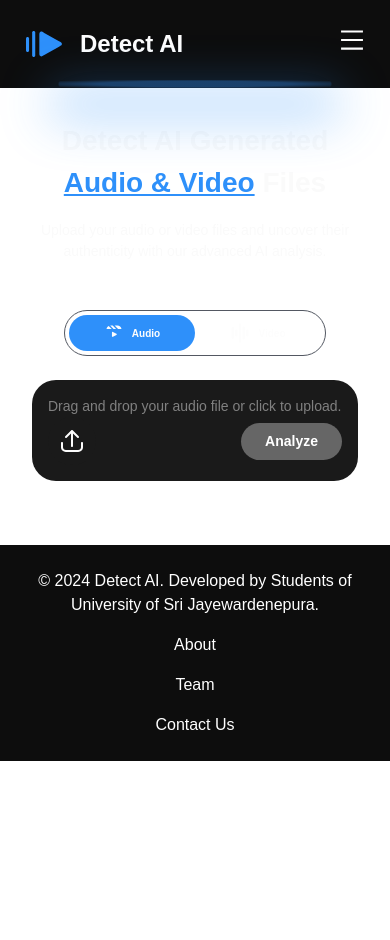
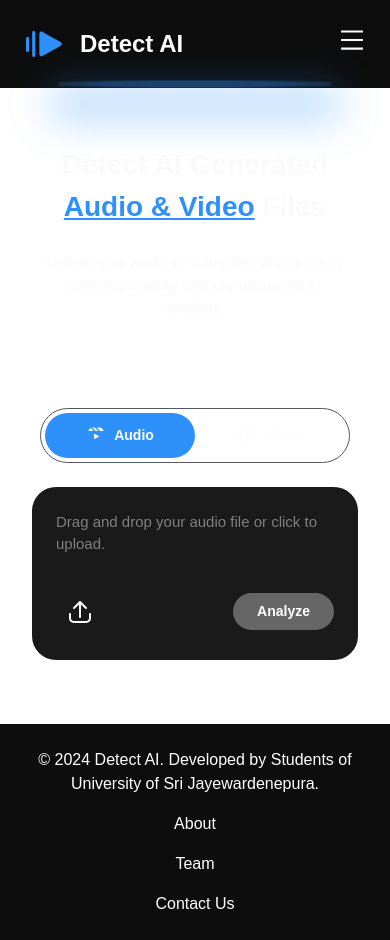
Before and after one commit to Nirupan-14/Detect-ai, a Next.js app: page / in a window 390 px wide. Before the commit the page ends 844 px from the top, so only its background shows below. Built offline with nearby package versions, Linux system fonts and the light colour scheme.

Commit message:
Your commit message

```diff
--- a/src/app/page.tsx
+++ b/src/app/page.tsx
@@ -23,26 +23,26 @@ export default function Home() {
 
   return (
     <main className="pb-16 px-6 md:px-0">
-      <div className="text-center md:py-[92px] py-8 text-[#FAFAFA]   md:mx-20">
+      <div className="text-center md:py-[92px] sm:py-10 py-14 text-[#FAFAFA]   md:mx-20">
         <h3 className="text-[#FAFAFA] xl:text-[48px] md:text-[34px]  text-[28px] font-bold">
           Detect AI Generated{" "}
           <span className="text-[#2E90FA] underline">Audio & Video</span> Files
         </h3>
         <div className=" xl:px-[200px] lg:mx-32 md:mx-22 sm:mx-12   mx-4 ">
-          <p className="pt-4 text-[14px] md:text-[20px]">
+          <p className="pt-6  md:pt-4 text-[15px] md:text-[20px]">
             Upload your audio or video files and uncover their authenticity with
             our advanced AI analysis.
           </p>
         </div>
       </div>
 
-      <div className="text-[#FDFDFD] xl:px-[420px] lg:px-44  md:px-40 sm:px-32 px-10  pt-4 py-6 md:text-[16px] text-[10px]">
+      <div className="text-[#FDFDFD] xl:px-[420px] lg:px-44  md:px-40 sm:px-12 px-4  pt-8 md:pt-6 py-6 md:text-[16px] text-[14px]">
         <div className="border border-1 border-[#535862] flex justify-center items-center text-center p-1 rounded-full">
           {/* Audio Section */}
           <div
             className={`${
               selectedFileType === "audio" ? "bg-[#2E90FA]" : "hover:bg-[#1A1A1A]"
-            } rounded-full flex justify-center items-center gap-2 md:py-4 py-2 px-auto w-full cursor-pointer`}
+            } rounded-full flex justify-center items-center gap-2 md:py-4 py-3 px-auto w-full cursor-pointer`}
             onClick={handleSelectAudio}
           >
             <svg
@@ -61,7 +61,7 @@ export default function Home() {
           <div
             className={`${
               selectedFileType === "video" ? "bg-[#2E90FA]" : "hover:bg-[#1A1A1A]"
-            } rounded-full flex justify-center items-center gap-2 md:py-4 py-2  px-auto w-full cursor-pointer`}
+            } rounded-full flex justify-center items-center gap-2 md:py-4 py-3  px-auto w-full cursor-pointer`}
             onClick={handleSelectVideo}
           >
             <svg
@@ -83,8 +83,8 @@ export default function Home() {
         </div>
       </div>
 
-      <div className="bg-[#1A1A1A] p-4 sm:p-6 md:p-6 lg:p-6 xl:mx-72 lg:mx-32 md:mx-24 sm:mx-12 mx-2 rounded-3xl md:text-[16px] text-[14px]">
-        <p className="text-[#808080] md:pb-8 scroll-pb-36 text-[14px] md:text-[18px]">
+      <div className="bg-[#1A1A1A] p-6 sm:p-6 md:p-6 lg:p-6 xl:mx-72 lg:mx-32 md:mx-24 sm:mx-12 mx-2 rounded-3xl md:text-[16px] text-[14px]">
+        <p className="text-[#808080] pb-8 scroll-pb-36 text-[15px] md:text-[18px]">
           <span className="block md:hidden">
             Drag and drop your {selectedFileType} file or click to upload.
           </span>
--- a/src/component/Header.tsx
+++ b/src/component/Header.tsx
@@ -16,7 +16,7 @@ export default function Header() {
       <div
         className="absolute bottom-0 left-1/2 transform -translate-x-1/2 w-[70%] h-2 rounded-full"
         style={{
-          boxShadow: '0 20px 50px 10px rgba(46, 144, 250, 0.4)',
+          boxShadow: '0 20px 40px 10px rgba(46, 144, 250, 0.4)',
           background: 'radial-gradient(ellipse at center, rgba(46, 144, 250, 0.4) 50%, rgba(46, 144, 250, 0) 100%)',
         }}
       ></div>
```
